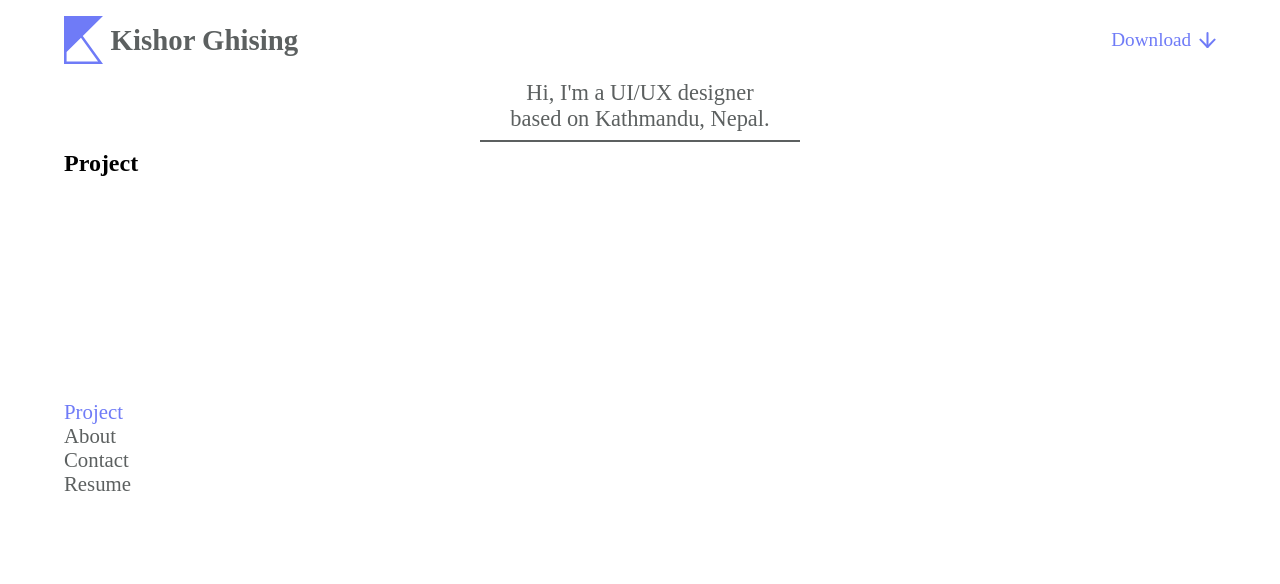
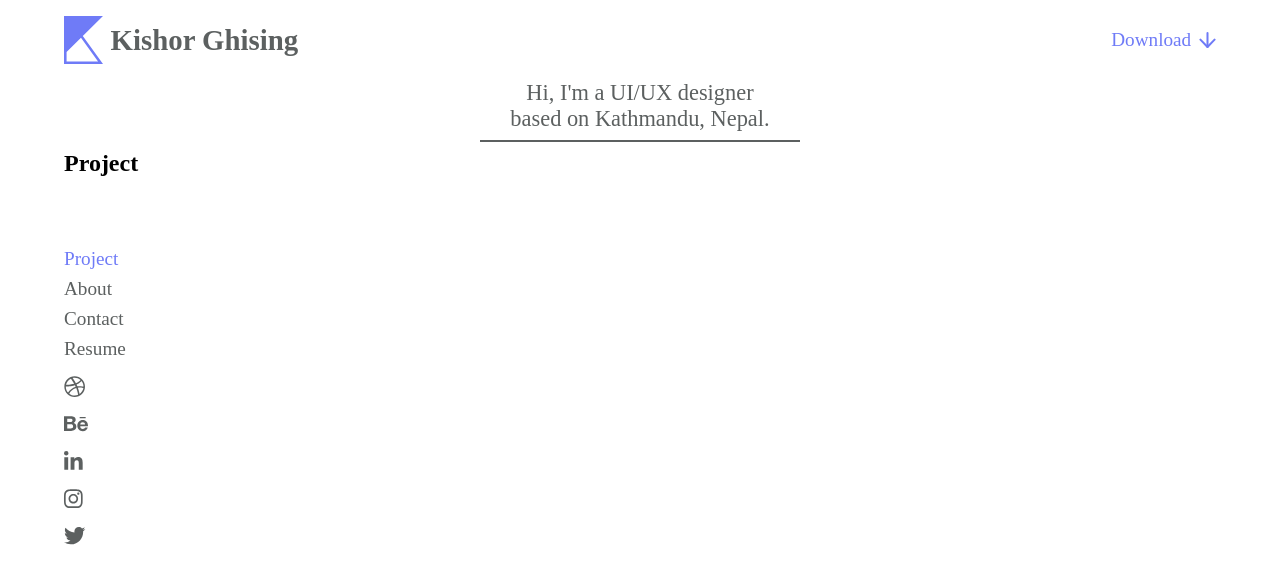
Before and after one commit to KGhising/portfolio, a React (Create React App) app: page / in a window 1280 px wide. Shown: the top 584 px of the page. Built offline with nearby package versions, Linux system fonts and the light colour scheme.

Commit message:
Install fontawasome package and style sidebar

```diff
--- a/package.json
+++ b/package.json
@@ -3,6 +3,10 @@
   "version": "0.1.0",
   "private": true,
   "dependencies": {
+    "@fortawesome/fontawesome-svg-core": "^1.2.35",
+    "@fortawesome/free-brands-svg-icons": "^5.15.3",
+    "@fortawesome/free-solid-svg-icons": "^5.15.3",
+    "@fortawesome/react-fontawesome": "^0.1.14",
     "cra-template": "1.1.2",
     "node-sass": "^5.0.0",
     "react": "^17.0.2",
--- a/src/App.jsx
+++ b/src/App.jsx
@@ -1,5 +1,7 @@
 import React from 'react';
 import { BrowserRouter, Switch, Route } from 'react-router-dom';
+import { FontAwesomeIcon } from '@fortawesome/react-fontawesome';
+import { faBehance, faDribbble, faInstagram, faLinkedinIn, faTwitter } from '@fortawesome/free-brands-svg-icons';
 
 import './Themes/App.scss';
 import Topbar from './Navigation/TopBar'
@@ -25,13 +27,20 @@ class App extends React.Component {
           </div>
 
           <section className="main-section">
+            <nav className='side-navbar'>
+              <SideNavbar />
+              <div className="social-media-links">
+                  <a href="https://dribbble.com/kghisinga" target="_blank"><FontAwesomeIcon icon={faDribbble} size="lg" /></a>
+                  <a href="https://www.behance.net/kghisinga" target="_blank"><FontAwesomeIcon icon={faBehance} size="lg" /></a>
+                  <a href="https://www.linkedin.com/in/kghisinga/" target="_blank"><FontAwesomeIcon icon={faLinkedinIn} size="lg" /></a>
+                  <a href="https://www.instagram.com/kghisinga/" target="_blank"><FontAwesomeIcon icon={faInstagram} size="lg" /></a>
+                  <a href="https://twitter.com/kghisinga" target="_blank"><FontAwesomeIcon icon={faTwitter} size="lg" /></a>
+              </div>
+            </nav>
             <div className="sort-info">
               <p>Hi, I'm a UI/UX designer<br />based on Kathmandu, Nepal.</p>
               <div className="underline"></div>
             </div>
-            <nav className='side-navbar'>
-              <SideNavbar />
-            </nav>
             <main className="sidebar">
               <Switch>
                 <Route exact path={PROJECT_URL}>
--- a/src/Navigation/SideNavbar.jsx
+++ b/src/Navigation/SideNavbar.jsx
@@ -1,6 +1,4 @@
 import React from 'react';
-import logo from '../svg/logo.svg';
-import downloadIcon from '../svg/downloadIcon.svg';
 
 class SideBar extends React.Component {
     render() {
--- a/src/Navigation/TopBar.jsx
+++ b/src/Navigation/TopBar.jsx
@@ -8,11 +8,11 @@ class TopBar extends React.Component {
             <header className="top-navbar">
                 <div className="personal-logo">
                     <img className="logo" src={logo} alt="Kishor Ghising Logo" />
-                    <label className="title-name">Kishor Ghising</label>
+                    <label htmlFor="logo" className="title-name">Kishor Ghising</label>
                 </div>
                 <div className="download-cv">
-                    <label>Download</label>
-                    <img className="donwnload-icon" src={downloadIcon} alt="Download icon" />
+                    <label htmlFor="download-icon" >Download</label>
+                    <img className="donwnload-icon" src={downloadIcon} alt="Kishor Ghising Resume Download icon" />
                 </div>
             </header>
         );
--- a/src/Themes/App.scss
+++ b/src/Themes/App.scss
@@ -15,11 +15,24 @@ body {
     .main-section {
         width: 90%;
         margin: auto;
-    }
 
         .side-navbar {
             position: absolute;
-        top: 50%;
+            top: 30%;
+
+            .social-media-links {
+                display: flex;
+                flex-direction: column;
+            }
+
+            .social-media-links > * {
+                margin-top: 1rem;
+                color: map-get($map: $theme-colors, $key: 'secondary');
+
+                :hover {
+                    color: map-get($map: $theme-colors, $key: 'primary');
+                }
+            }
         }
         .sort-info {
             font-size: 1.4rem;
@@ -34,3 +47,4 @@ body {
             }
         }
     }
+}
--- a/src/Themes/NavLink.scss
+++ b/src/Themes/NavLink.scss
@@ -1,10 +1,11 @@
 .nav-item {
     list-style: none;
+    margin-top: 0.5rem;
 
     .nav-link{
         text-decoration: none;
         color: map-get($map: $theme-colors, $key: 'secondary');
-        font-size: 1.3rem;
+        font-size: 1.2rem;
         font-weight: 500;
     }
     :hover {
```
Also changed, not shown: 1 other file (tests, documents, lock files or other folders). Lines whose indentation alone changed are shown as unchanged.
